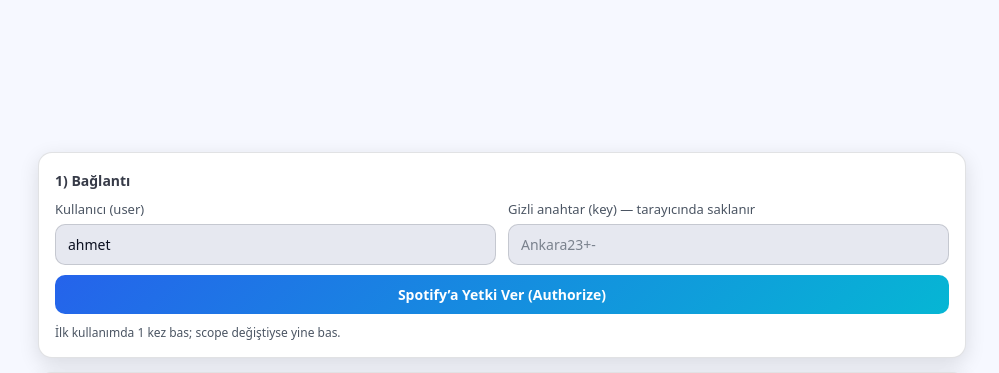
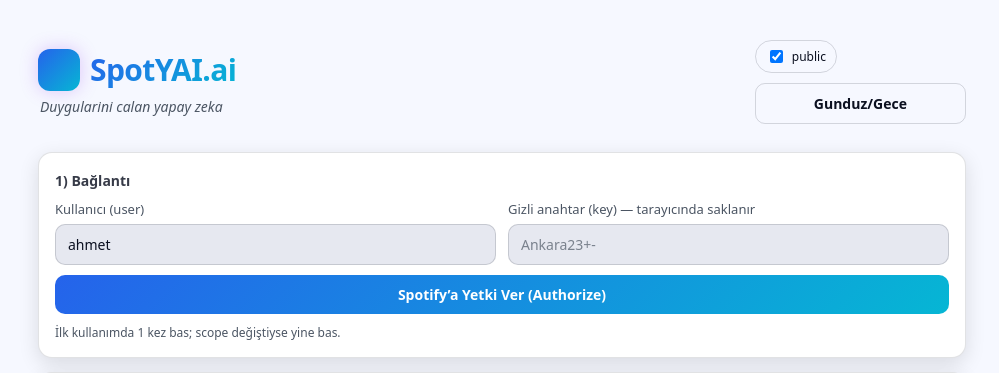
Before and after one commit to yautja00/CHATGPT-SPOT-FY-OTOMASYON, a Flask app: page / in a window 1280 px wide. Shown: the top 373 px of the page, without its empty margins (138-1137 px from the left). Run offline with Flask 3, Linux system fonts and the light colour scheme.

Commit message:
Adjust fadein animation to use 'both' timing function

```diff
--- a/templates/index.html
+++ b/templates/index.html
@@ -43,8 +43,7 @@
     to {opacity:1; transform:translateY(0);}
   }
   .fadein {
-    opacity:0;
-    animation:fadeIn 1.3s ease-in-out forwards;
+    animation:fadeIn 1.3s ease-in-out both;
   }
 
   /* Tagline renk geçişi + parlama efekti */
@@ -66,7 +65,7 @@
 <div class="wrap">
 
   <!-- TITLE -->
-  <div class="title fadein" style="margin-bottom:28px;animation:fadeIn 1.3s ease-in-out;">
+  <div class="title fadein" style="margin-bottom:28px">
     <div class="topbar" style="flex-direction:column;align-items:flex-start;gap:4px">
       <div style="display:flex;align-items:center;gap:10px">
         <div class="logo" style="width:42px;height:42px;border-radius:12px;background:linear-gradient(135deg,var(--accent),var(--accent2));box-shadow:0 0 18px rgba(147,51,234,0.25)"></div>
```
